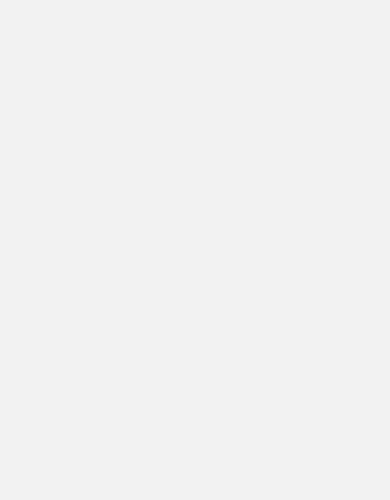
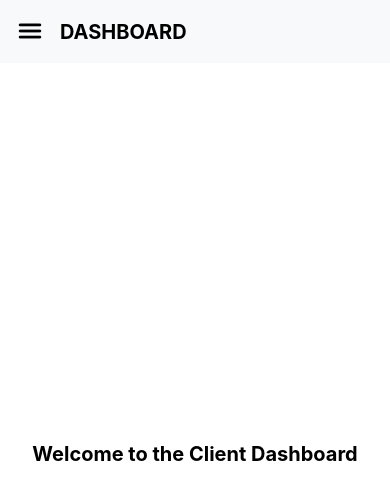
Before and after one commit to akindukodithuwakku/ATG-Mobile, a React Native app: screen /ClientDashboard in a window 390 px wide. Shown: the top 500 px of the page. Built offline with nearby package versions, Linux system fonts and the light colour scheme.

Commit message:
Implement Client Dashboard Screen with the toggle menu to add the side navigation.

```diff
--- a/screens/ClientDashboard.js
+++ b/screens/ClientDashboard.js
@@ -1,7 +1,84 @@
-import React from 'react';
+import React, { useState } from "react";
+import { View, Text, StyleSheet, TouchableOpacity } from "react-native";
+import SideNavigationClient from "../Components/SideNavigationClient";
+import { Ionicons } from "@expo/vector-icons";
 
 const ClientDashboard = ({ navigation }) => {
-  return null;
+  const [isMenuOpen, setIsMenuOpen] = useState(false);
+
+  const toggleMenu = () => {
+    setIsMenuOpen(!isMenuOpen);
+  };
+
+  return (
+    <View style={styles.container}>
+      {/* Header with Hamburger Icon */}
+      <View style={styles.header}>
+        <TouchableOpacity onPress={toggleMenu}>
+          <Ionicons
+            name={isMenuOpen ? "close" : "menu"}
+            size={30}
+            color="black"
+          />
+        </TouchableOpacity>
+        <Text style={styles.headerText}>DASHBOARD</Text>
+      </View>
+
+      {/* Overlay for Side Navigation */}
+      {isMenuOpen && (
+        <View style={styles.overlay}>
+          <SideNavigationClient navigation={navigation} onClose={toggleMenu} />
+          <TouchableOpacity style={styles.overlayBackground} onPress={toggleMenu} />
+        </View>
+      )}
+
+      {/* Dashboard Content */}
+      <View style={styles.content}>
+        <Text style={styles.dashboardText}>Welcome to the Client Dashboard</Text>
+      </View>
+    </View>
+  );
 };
 
+const styles = StyleSheet.create({
+  container: {
+    flex: 1,
+    backgroundColor: "#fff",
+  },
+  header: {
+    flexDirection: "row",
+    alignItems: "center",
+    padding: 15,
+    backgroundColor: "#f8f9fa",
+  },
+  headerText: {
+    fontSize: 20,
+    fontWeight: "bold",
+    marginLeft: 15,
+  },
+  content: {
+    flex: 1,
+    justifyContent: "center",
+    alignItems: "center",
+  },
+  dashboardText: {
+    fontSize: 20,
+    fontWeight: "bold",
+    textAlign: "center",
+  },
+  overlay: {
+    position: "absolute",
+    top: 0,
+    left: 0,
+    width: "100%",
+    height: "100%",
+    flexDirection: "row",
+    zIndex: 1,
+  },
+  overlayBackground: {
+    flex: 1, // Allows tapping outside the menu to close it
+    backgroundColor: "rgba(0,0,0,0.4)",
+  },
+});
+
 export default ClientDashboard;
```
